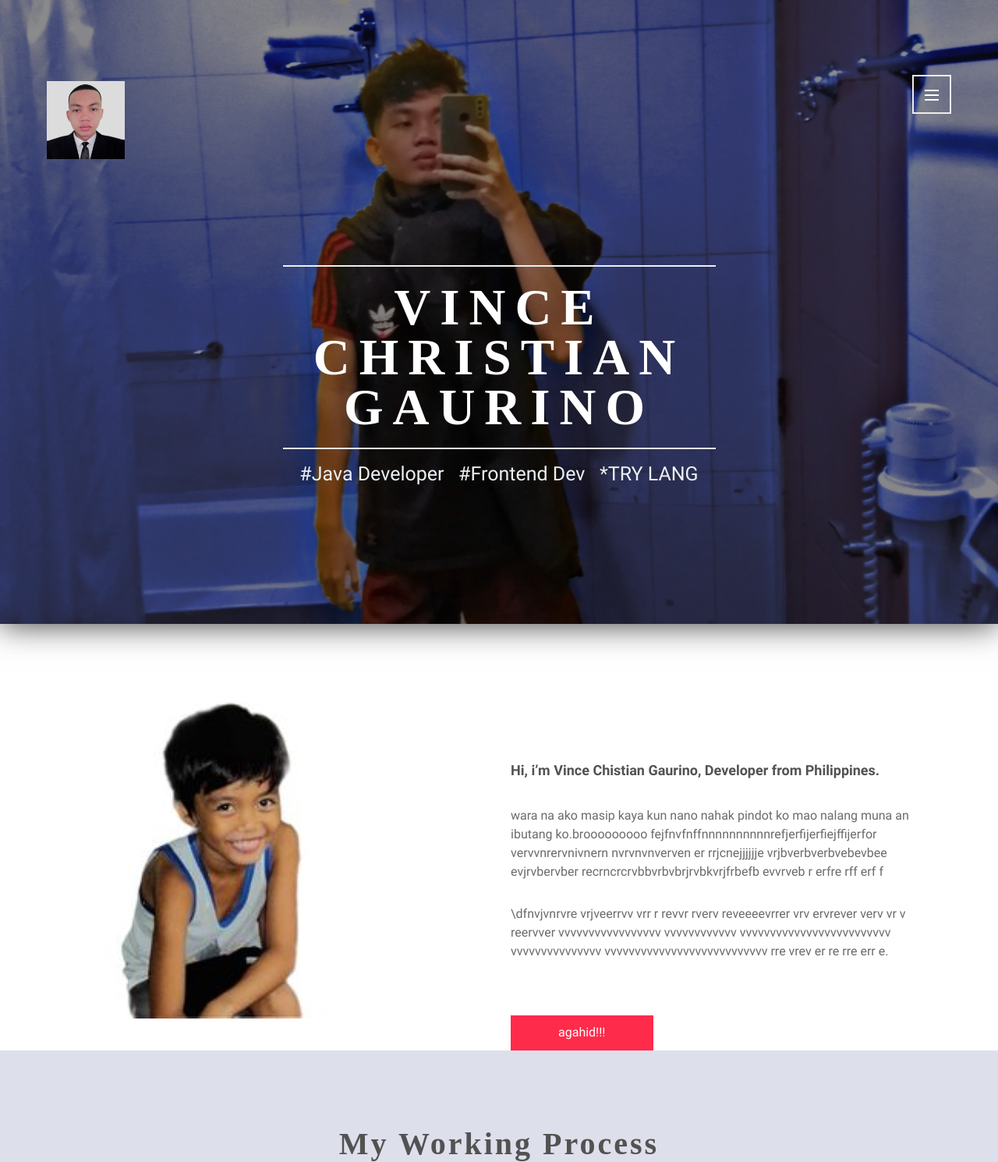
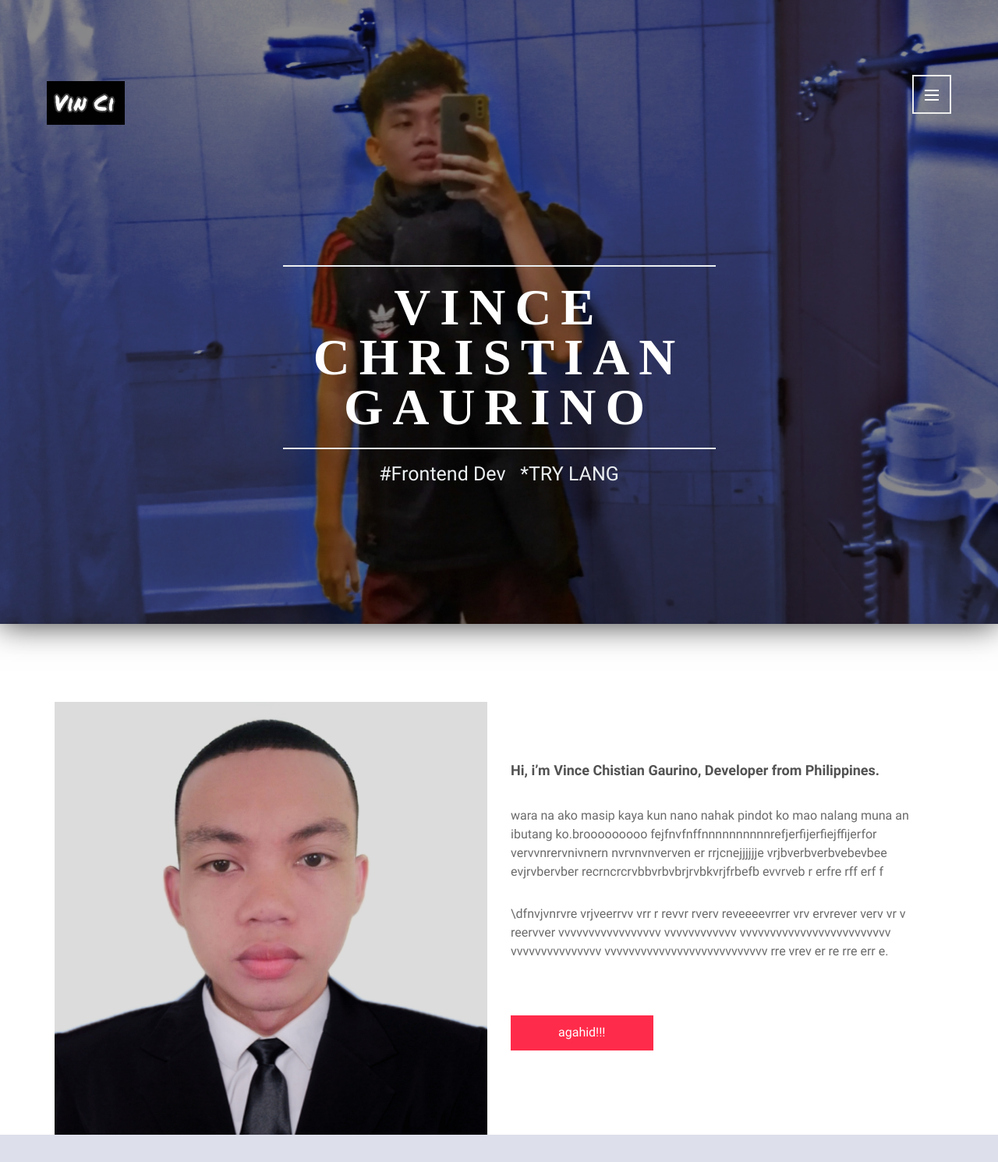
Before and after one commit to vincechristian23/4, a plain HTML site: page index.html in a window 1280 px wide. Shown: the top 1490 px of the page at 78% size. Drawn offline with nearby package versions, Linux system fonts and the light colour scheme.

Commit message:
Add files via upload

```diff
--- a/index.html
+++ b/index.html
@@ -52,7 +52,7 @@
                         <div class="div-menu">
                             <header class="cd-header">
                                 <div id="cd-logo">
-                                    <a href="index.html"><img src="assets/images/o.jpg" alt="Logo"></a>
+                                    <a href="index.html"><img src="assets/images/33.jpg" alt="Logo"></a>
                                 </div>
                                 <a class="cd-menu-trigger" href="#main-nav"><span></span></a>
                             </header>
@@ -63,7 +63,7 @@
                             <div class="col-md-6 col-md-offset-3 col-sm-12 col-xs-12">
                                 <div class="home-content">
                                     <h1>VINCE CHRISTIAN GAURINO</h1>
-                                    <p>#Java Developer &nbsp; #Frontend Dev &nbsp; *TRY LANG</p>
+                                    <p> #Frontend Dev &nbsp; *TRY LANG</p>
                                 </div>
                             </div>
                         </div>
@@ -81,7 +81,7 @@
 
                         <div class="col-md-6 col-sm-6 col-xs-12">
                             <div class="about-photo">
-                                <img src="assets/images/11.jpg" alt="About Photo" />
+                                <img src="assets/images/o.jpg" alt="About Photo" />
                             </div>
                         </div>
 
```
